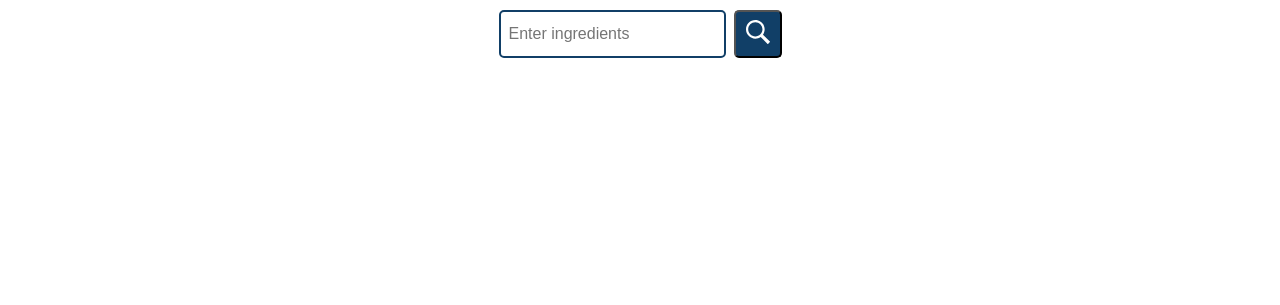
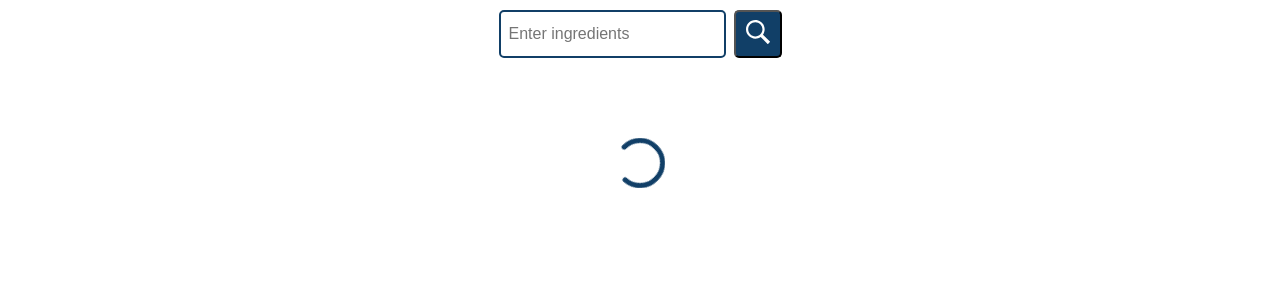
Before and after one commit to mbchoa/recipeek, a React (Create React App) app: page / in a window 1280 px wide. Shown: the part 359-664 px from the top of the page. Built offline with nearby package versions, Linux system fonts and the light colour scheme; what lozad would draw is missing.

Commit message:
Add Spinner component to SearchResults component

```diff
--- a/src/components/SearchResults.tsx
+++ b/src/components/SearchResults.tsx
@@ -10,6 +10,7 @@ import { device } from '../enums/device';
 import { space } from '../enums/space';
 
 import SearchResultsItem from './SearchResultsItem';
+import Spinner from './Spinner';
 
 type SearchResultsProps = {
   allRecipes: EdamamHit[];
@@ -17,7 +18,9 @@ type SearchResultsProps = {
 };
 
 const Block = styled.section`
+  align-items: center;
   display: flex;
+  flex-direction: column;
   justify-content: center;
   padding: ${space['sp-32']} 0 ${space['sp-64']};
 `;
@@ -39,6 +42,11 @@ const SearchResultsList = styled.ul`
   }
 `;
 
+const SpinnerContainer = styled.div`
+  height: 53px;
+  margin-top: ${space['sp-36']};
+`;
+
 const SearchResults: React.FC<SearchResultsProps> = ({
   allRecipes,
   fetchMoreRecipes
@@ -54,7 +62,7 @@ const SearchResults: React.FC<SearchResultsProps> = ({
           prevYPos < entry.boundingClientRect.bottom
         ) {
           setPrevYPos(entry.boundingClientRect.bottom);
-          fetchMoreRecipes();
+          // fetchMoreRecipes();
         }
       },
       { root: null, rootMargin: '0px', threshold: 1.0 }
@@ -84,6 +92,9 @@ const SearchResults: React.FC<SearchResultsProps> = ({
           </li>
         )}
       </SearchResultsList>
+      <SpinnerContainer>
+        <Spinner color="#113f67" width={50} />
+      </SpinnerContainer>
     </Block>
   );
 };
--- a/src/components/Spinner.tsx
+++ b/src/components/Spinner.tsx
@@ -1,5 +1,10 @@
 import React from 'react';
 import styled, { keyframes } from 'styled-components';
+
+type Props = {
+  color?: string;
+  width?: number;
+};
 
 const svgAnimation = keyframes`
   0% {
@@ -12,7 +17,7 @@ const svgAnimation = keyframes`
 
 const Svg = styled.svg`
   animation: 2s linear infinite ${svgAnimation};
-  max-width: 30px;
+  width: ${({ width }) => `${width}px`};
 `;
 
 const circleAnimation = keyframes`
@@ -38,7 +43,7 @@ const Circle = styled.circle`
   animation: 1.4s ease-in-out infinite both ${circleAnimation};
   display: block;
   fill: transparent;
-  stroke: white;
+  stroke: ${({ color }) => color};
   stroke-linecap: round;
   stroke-dasharray: 283;
   stroke-dashoffset: 280;
@@ -46,9 +51,9 @@ const Circle = styled.circle`
   transform-origin: 50% 50%;
 `;
 
-const Spinner = () => (
-  <Svg viewBox="0 0 100 100" xmlns="http://www.w3.org/2000/svg">
-    <Circle cx="50" cy="50" r="45" />
+const Spinner: React.FC<Props> = ({ color = 'white', width = 30 }) => (
+  <Svg width={width} viewBox="0 0 100 100" xmlns="http://www.w3.org/2000/svg">
+    <Circle color={color} cx="50" cy="50" r="45" />
   </Svg>
 );
 
```
